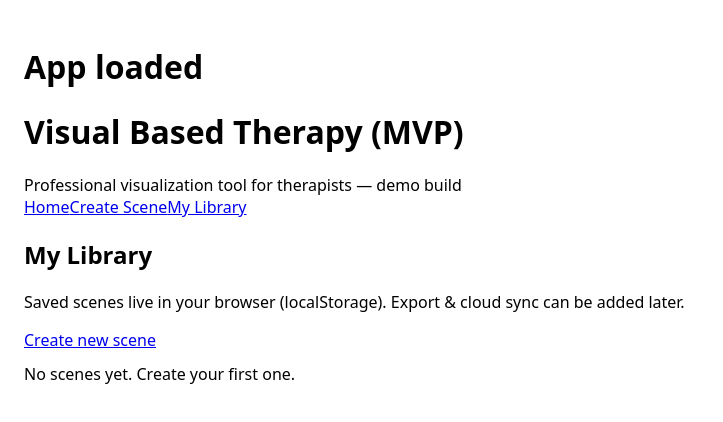
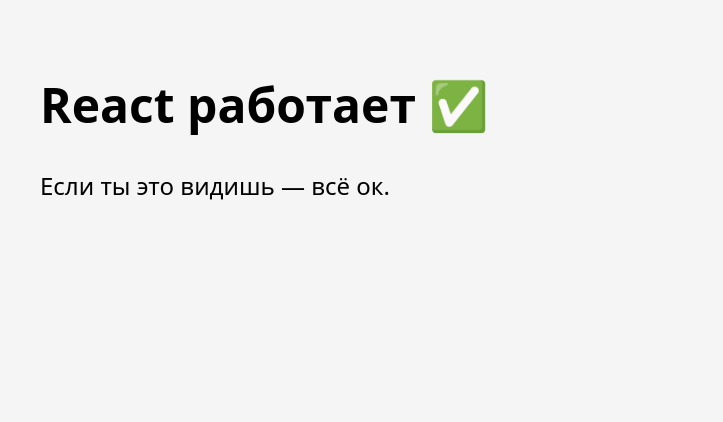
Before and after one commit to karynazuevaa-star/visual-based-therapy, a React (Vite) app: page /library in a window 1280 px wide. Shown: the top 422 px of the page, without its empty margins (0-723 px from the left). Built offline with nearby package versions, Linux system fonts and the light colour scheme.

Commit message:
Update App.tsx

```diff
--- a/src/App.tsx
+++ b/src/App.tsx
@@ -1,10 +1,15 @@
-import Home from "./Home";
-
 export default function App() {
   return (
-    <div style={{ padding: 24 }}>
-      <h1>App loaded</h1>
-      <Home />
+    <div
+      style={{
+        padding: 40,
+        fontSize: 24,
+        background: "#f5f5f5",
+        minHeight: "100vh",
+      }}
+    >
+      <h1>React работает ✅</h1>
+      <p>Если ты это видишь — всё ок.</p>
     </div>
   );
 }
```
